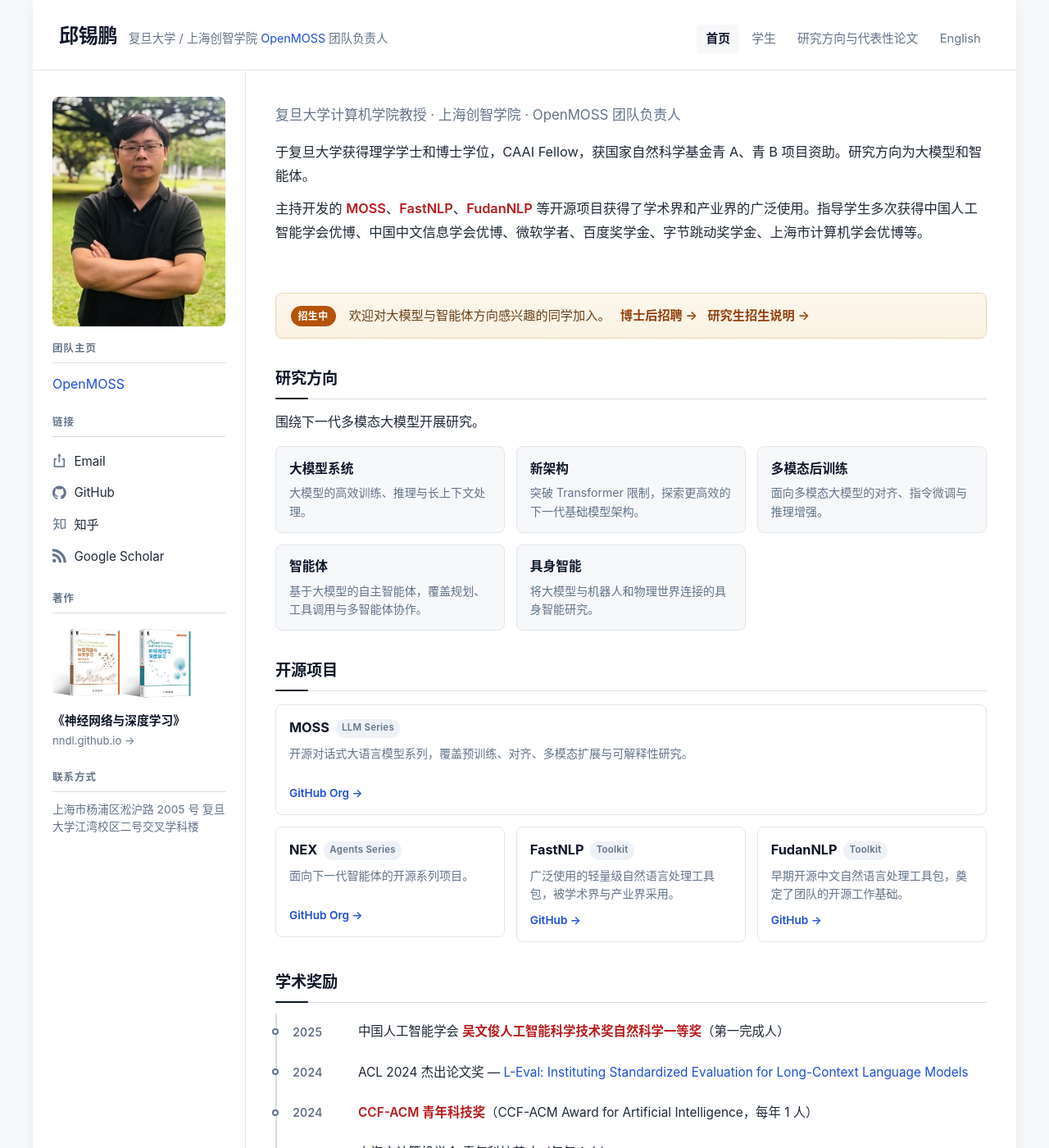
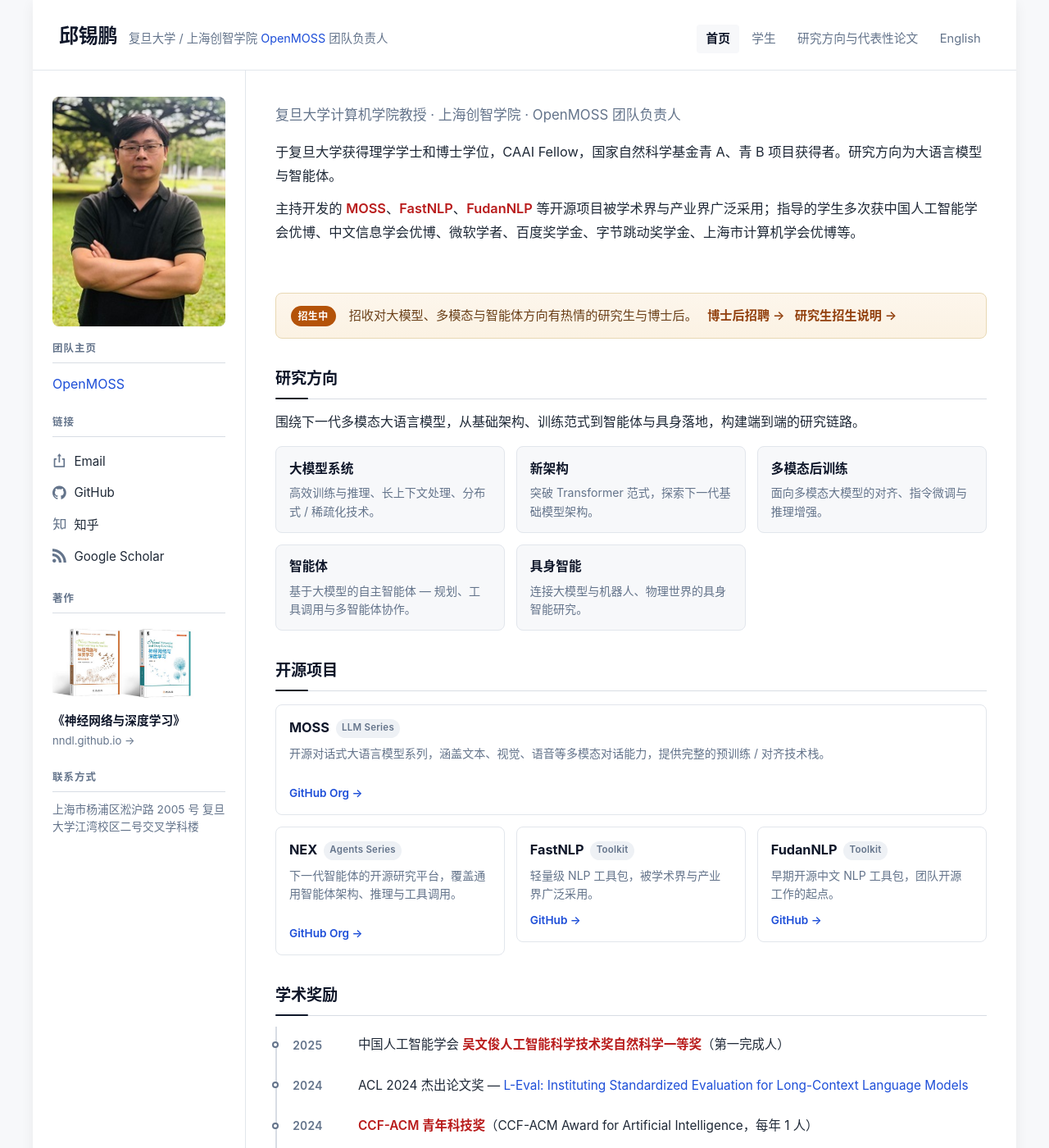
Before and after one commit to xpqiu/xpqiu.github.io, a Jekyll site: the page built from index.html, in a window 1280 px wide and 1400 px high. Shown: the whole window at 82% size. Built offline with Jekyll 4.4.1, drawn with Linux system fonts in a browser that asks for light colours; some web fonts are replaced; comment, search, counter and statistics services are not loaded.

Commit message:
Polish bio, research themes, project descriptions and recruitment copy

```diff
--- a/_data/projects.yml
+++ b/_data/projects.yml
@@ -10,25 +10,25 @@
   feature: true   # render as a tall left-column card that fills the row
   # featured: explicit allow list (case-insensitive); also defines display order.
   featured: ['MOSS', 'MOSS-VL', 'MOSS-Audio', 'MOSS-TTS-Nano', 'MOSS-TTS', 'MOSS-TTSD', 'MOVA']
-  desc_zh: '开源对话式大语言模型系列，覆盖预训练、对齐、多模态扩展与可解释性研究。'
-  desc_en: 'Open-source conversational LLM series — pre-training, alignment, multimodal extensions and interpretability.'
+  desc_zh: '开源对话式大语言模型系列，涵盖文本、视觉、语音等多模态对话能力，提供完整的预训练 / 对齐技术栈。'
+  desc_en: 'Open-source conversational LLM series spanning text, vision and speech, with a complete pre-training and alignment stack.'
   badge: 'LLM Series'
 - name: 'NEX'
   url: 'https://github.com/nex-agi'
   org: 'nex-agi'
   featured: ['Nex-N1']
-  desc_zh: '面向下一代智能体的开源系列项目。'
-  desc_en: 'Open-source series for next-generation AI agents.'
+  desc_zh: '下一代智能体的开源研究平台，覆盖通用智能体架构、推理与工具调用。'
+  desc_en: 'Open-source research platform for next-generation AI agents — architectures, reasoning, and tool use.'
   badge: 'Agents Series'
 - name: 'FastNLP'
   url: 'https://github.com/fastnlp/fastNLP'
   repo: 'fastnlp/fastNLP'
-  desc_zh: '广泛使用的轻量级自然语言处理工具包，被学术界与产业界采用。'
+  desc_zh: '轻量级 NLP 工具包，被学术界与产业界广泛采用。'
   desc_en: 'Lightweight NLP toolkit widely adopted in academia and industry.'
   badge: 'Toolkit'
 - name: 'FudanNLP'
   url: 'https://github.com/FudanNLP/fnlp/'
   repo: 'FudanNLP/fnlp'
-  desc_zh: '早期开源中文自然语言处理工具包，奠定了团队的开源工作基础。'
-  desc_en: 'Earlier open-source Chinese NLP toolkit, foundation of the group''s open-source effort.'
+  desc_zh: '早期开源中文 NLP 工具包，团队开源工作的起点。'
+  desc_en: 'The earlier open-source Chinese NLP toolkit — the starting point of the group''s open-source effort.'
   badge: 'Toolkit'
--- a/_data/research.yml
+++ b/_data/research.yml
@@ -1,21 +1,21 @@
 # Research themes shown on home page.
 - title_zh: '大模型系统'
   title_en: 'LLM Systems'
-  desc_zh: '大模型的高效训练、推理与长上下文处理。'
-  desc_en: 'Efficient training, inference and long-context support for LLMs.'
+  desc_zh: '高效训练与推理、长上下文处理、分布式 / 稀疏化技术。'
+  desc_en: 'Efficient training and inference, long-context support, distributed and sparse techniques.'
 - title_zh: '新架构'
   title_en: 'New Architectures'
-  desc_zh: '突破 Transformer 限制，探索更高效的下一代基础模型架构。'
-  desc_en: 'Beyond Transformer — efficient next-generation foundation model architectures.'
+  desc_zh: '突破 Transformer 范式，探索下一代基础模型架构。'
+  desc_en: 'Beyond Transformer — next-generation foundation model architectures.'
 - title_zh: '多模态后训练'
   title_en: 'Multimodal Post-training'
   desc_zh: '面向多模态大模型的对齐、指令微调与推理增强。'
-  desc_en: 'Alignment, instruction-tuning and reasoning enhancement for multimodal LLMs.'
+  desc_en: 'Alignment, instruction-tuning, and reasoning enhancement for multimodal LLMs.'
 - title_zh: '智能体'
   title_en: 'AI Agents'
-  desc_zh: '基于大模型的自主智能体，覆盖规划、工具调用与多智能体协作。'
+  desc_zh: '基于大模型的自主智能体 — 规划、工具调用与多智能体协作。'
   desc_en: 'LLM-based autonomous agents — planning, tool use, and multi-agent collaboration.'
 - title_zh: '具身智能'
   title_en: 'Embodied Intelligence'
-  desc_zh: '将大模型与机器人和物理世界连接的具身智能研究。'
+  desc_zh: '连接大模型与机器人、物理世界的具身智能研究。'
   desc_en: 'Connecting LLMs with robotics and the physical world.'
--- a/index.html
+++ b/index.html
@@ -8,15 +8,15 @@
 <section class="hero">
   <p class="hero__subtitle">复旦大学计算机学院教授 · 上海创智学院 · OpenMOSS 团队负责人</p>
   <div class="hero__bio">
-    <p>于复旦大学获得理学学士和博士学位，CAAI Fellow，获国家自然科学基金青 A、青 B 项目资助。研究方向为大模型和智能体。</p>
-    <p>主持开发的 <span class="hl">MOSS</span>、<span class="hl">FastNLP</span>、<span class="hl">FudanNLP</span> 等开源项目获得了学术界和产业界的广泛使用。指导学生多次获得中国人工智能学会优博、中国中文信息学会优博、微软学者、百度奖学金、字节跳动奖学金、上海市计算机学会优博等。</p>
+    <p>于复旦大学获得理学学士和博士学位，CAAI Fellow，国家自然科学基金青 A、青 B 项目获得者。研究方向为大语言模型与智能体。</p>
+    <p>主持开发的 <span class="hl">MOSS</span>、<span class="hl">FastNLP</span>、<span class="hl">FudanNLP</span> 等开源项目被学术界与产业界广泛采用；指导的学生多次获中国人工智能学会优博、中文信息学会优博、微软学者、百度奖学金、字节跳动奖学金、上海市计算机学会优博等。</p>
   </div>
 </section>
 
 <aside class="callout callout--recruit">
   <span class="callout__badge">招生中</span>
   <p class="callout__text">
-    欢迎对大模型与智能体方向感兴趣的同学加入。
+    招收对大模型、多模态与智能体方向有热情的研究生与博士后。
     <a href="postdoc.html">博士后招聘 →</a>
     <a href="graduate.html">研究生招生说明 →</a>
   </p>
@@ -24,7 +24,7 @@
 
 <section class="section">
   <h2>研究方向</h2>
-  <p>围绕下一代多模态大模型开展研究。</p>
+  <p>围绕下一代多模态大语言模型，从基础架构、训练范式到智能体与具身落地，构建端到端的研究链路。</p>
   <div class="topic-grid">
     {% for item in site.data.research %}
     <div class="topic-card">
--- a/students.html
+++ b/students.html
@@ -6,7 +6,7 @@
 ---
 
 <p class="page-intro">
-  十余年间培养博士生、硕士生与本科生百余名，多人获中国人工智能学会优博、中文信息学会优博、微软学者、百度奖学金、字节跳动奖学金等荣誉。
+  十余年来培养博士、硕士与本科生百余名，毕业生进入高校、研究机构、头部科技公司及创业团队。多位同学曾获 CAAI / CIPSC 优秀博士论文、微软学者、百度奖学金、字节奖学金、上海市计算机学会优博等荣誉。
 </p>
 
 <ol class="students-timeline pub-list">
```
Also changed, not shown: en.html (+4 -4 lines).
